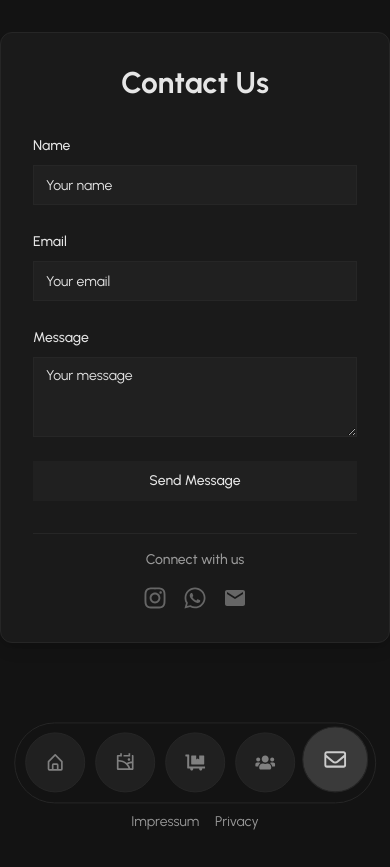
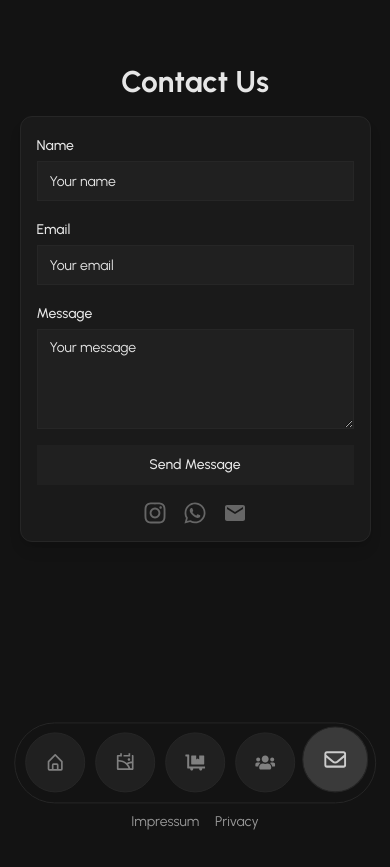
Before and after one commit to Crayonan/Decker-Lighting, a React (Vite) app: page /contact in a window 390 px wide. After the commit the page ends 844 px from the top, so only its background shows below. Built offline with nearby package versions, Linux system fonts and the light colour scheme; no server answers.

Commit message:
changed some padding and centering in contact page, changed styling for mobile view in impressum page, made clock unselectable

```diff
--- a/src/components/Footer/Footer.tsx
+++ b/src/components/Footer/Footer.tsx
@@ -11,7 +11,7 @@ const Footer = () => {
         {/* <Link to="/cookies" className="text-sm transition-colors hover:text-dark-text">
           Cookies
         </Link> */}
-        <Link to="/privacy" className="text-sm transition-colors hover:text-dark-text">
+        <Link to="/legal/privacy" className="text-sm transition-colors hover:text-dark-text">
           Privacy
         </Link>
       </footer>
--- a/src/pages/Contact/Contact.tsx
+++ b/src/pages/Contact/Contact.tsx
@@ -6,69 +6,62 @@ import { Label } from "@/components/ui/label";
 import {
   FaWhatsapp,
   FaInstagram,
-
 } from "react-icons/fa";
 import { MdEmail } from 'react-icons/md';
 
 export default function ContactForm() {
   const handleSubmit = (event: React.FormEvent<HTMLFormElement>) => {
     event.preventDefault();
-    // Handle form submission logic here
     console.log("Form submitted");
   };
 
   return (
-    <div className="min-h-screen flex pt-8 pb-56 justify-center bg-[hsl(0_0%_7.5%)]">
-      <div className="w-full max-w-md p-8 space-y-8 bg-[hsl(0_0%_10%)] rounded-xl shadow-lg border border-[hsl(0_0%_15%)]">
-        <h2 className="text-3xl font-bold text-center text-[hsl(0_0%_90%)]">
+    <div className="min-h-screen bg-[hsl(0_0%_7.5%)] text-[hsl(0_0%_90%)] py-16 sm:py-16 flex flex-col">
+      <div className="mx-auto w-full max-w-[90%] sm:max-w-[600px] md:max-w-[700px] lg:max-w-[800px] flex flex-col">
+        <h2 className="mb-4 text-3xl font-bold text-center sm:text-3xl sm:mb-6">
           Contact Us
         </h2>
-        <form onSubmit={handleSubmit} className="space-y-6">
-          <div className="space-y-2">
-            <Label htmlFor="name" className="text-[hsl(0_0%_90%)]">
-              Name
-            </Label>
+        <div className="w-full bg-[hsl(0_0%_10%)] rounded-xl shadow-lg border border-[hsl(0_0%_15%)] p-4 sm:p-6 flex-grow flex flex-col">
+          <form onSubmit={handleSubmit} className="flex-grow space-y-4">
+            <div>
+              <Label htmlFor="name" className="text-sm">Name</Label>
               <Input
                 id="name"
                 placeholder="Your name"
                 required
-              className="bg-[hsl(0_0%_12.5%)] text-[hsl(0_0%_90%)] border-[hsl(0_0%_15%)]"
+                className="bg-[hsl(0_0%_12.5%)] border-[hsl(0_0%_15%)] mt-1"
               />
             </div>
-          <div className="space-y-2">
-            <Label htmlFor="email" className="text-[hsl(0_0%_90%)]">
-              Email
-            </Label>
+            <div>
+              <Label htmlFor="email" className="text-sm">Email</Label>
               <Input
                 id="email"
                 type="email"
                 placeholder="Your email"
                 required
-              className="bg-[hsl(0_0%_12.5%)] text-[hsl(0_0%_90%)] border-[hsl(0_0%_15%)]"
+                className="bg-[hsl(0_0%_12.5%)] border-[hsl(0_0%_15%)] mt-1"
               />
             </div>
-          <div className="space-y-2">
-            <Label htmlFor="message" className="text-[hsl(0_0%_90%)]">
-              Message
-            </Label>
+            <div>
+              <Label htmlFor="message" className="text-sm">Message</Label>
               <Textarea
                 id="message"
                 placeholder="Your message"
                 required
-              className="bg-[hsl(0_0%_12.5%)] text-[hsl(0_0%_90%)] border-[hsl(0_0%_15%)]"
+                className="bg-[hsl(0_0%_12.5%)] border-[hsl(0_0%_15%)] mt-1 h-full min-h-[100px]"
               />
             </div>
             <Button
               type="submit"
-            className="w-full bg-[hsl(0_0%_12.5%)] text-[hsl(0_0%_90%)] hover:bg-[hsl(0_0%_15%)]"
+              className="w-full bg-[hsl(0_0%_12.5%)] hover:bg-[hsl(0_0%_15%)] py-2"
             >
               Send Message
             </Button>
           </form>
-        <div className="pt-4 border-t border-[hsl(0_0%_15%)]">
-          <p className="text-[hsl(0_0%_60%)] text-center mb-4">
+          <div className="mt-4 py-4border-t border-[hsl(0_0%_15%)]">
+            {/* <p className="text-[hsl(0_0%_60%)] text-center text-sm mb-2">
               Connect with us
-          </p>
+            </p> */}
             <div className="flex justify-center space-x-4">
               <a
                 href="https://www.instagram.com/decker.veranstaltungstechnik/"
@@ -99,5 +92,6 @@ export default function ContactForm() {
           </div>
         </div>
       </div>
+    </div>
   );
 }
--- a/src/pages/Home/Home.tsx
+++ b/src/pages/Home/Home.tsx
@@ -29,11 +29,11 @@ const Home: React.FC = () => {
         <h1 className="unselectable">Niklas Decker</h1>
       </div>
 
-      <div className="home-logo">
+      {/* <div className="home-logo">
         <FaLightbulb size="16px" style={{ color: "#fff" }} />
-      </div>
+      </div> */}
 
-      <div className="live-clock">
+      <div className="live-clock unselectable">
         <LiveClockUpdate />
       </div>
     </>
--- a/src/pages/Photos/Photos.tsx
+++ b/src/pages/Photos/Photos.tsx
@@ -50,7 +50,8 @@ const Photos: React.FC = () => {
   const fetchAssets = (tag: string | null = null) => {
     setLoading(true);
     const query: Record<string, unknown> = {
-      order: '-sys.createdAt'
+      order: '-sys.createdAt',
+      'metadata.tags[exists]': true // This ensures we only fetch assets with tags
     };
 
     if (tag && tag !== "All") {
@@ -59,10 +60,12 @@ const Photos: React.FC = () => {
 
     client.getAssets(query)
       .then((response) => {
-        const assetItems = response.items.map(asset => ({
-          url: asset.fields.file?.url || '',
-          tags: asset.metadata.tags.map(tag => tag.sys.id),
-        }));
+        const assetItems = response.items
+          .filter(asset => asset.metadata.tags.length > 0) // Extra check to ensure only tagged assets are included
+          .map(asset => ({
+            url: asset.fields.file?.url || '',
+            tags: asset.metadata.tags.map(tag => tag.sys.id),
+          }));
         setPhotos(assetItems);
         setLoading(false);
       })
--- a/src/pages/Shop/Shop.tsx
+++ b/src/pages/Shop/Shop.tsx
@@ -38,10 +38,13 @@ export default function Shop() {
         // Fetch intro text
         const textResponse = await client.getEntries({
           content_type: "websiteText",
-          'fields.shopText[exists]': true,
+          "fields.shopText[exists]": true,
           limit: 1,
         });
-        if (textResponse.items.length > 0 && typeof textResponse.items[0].fields.shopText === 'string') {
+        if (
+          textResponse.items.length > 0 &&
+          typeof textResponse.items[0].fields.shopText === "string"
+        ) {
           setshopText(textResponse.items[0].fields.shopText);
         }
 
@@ -81,10 +84,12 @@ export default function Shop() {
   }
 
   return (
-    <div className="min-h-screen pt-8 bg-[hsl(0,0%,7.5%)] text-[hsl(0,0%,90%)]">
-      <div className="max-w-4xl p-4 pb-24 mx-auto sm:pb-4">
+    <div className="min-h-screen py-8 pb-32 bg-dark-bg text-dark-text">
+      <div className="max-w-4xl px-4 pb-24 mx-auto sm:pb-4">
         <div className="mb-12 text-center">
-          <h1 className="mb-4 text-3xl font-bold">Our packages</h1>
+          <h1 className="py-8 mx-auto text-3xl font-bold text-center sm:px-4">
+            Our packages
+          </h1>
           <p className="max-w-2xl mx-auto text-dark-text-secondary">
             {shopText}
           </p>
```
Also changed, not shown: src/pages/Teams/Teams.tsx (+78 -29 lines). Lines whose indentation alone changed are shown as unchanged.
